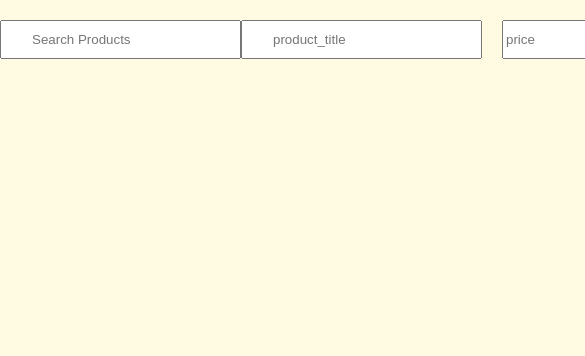
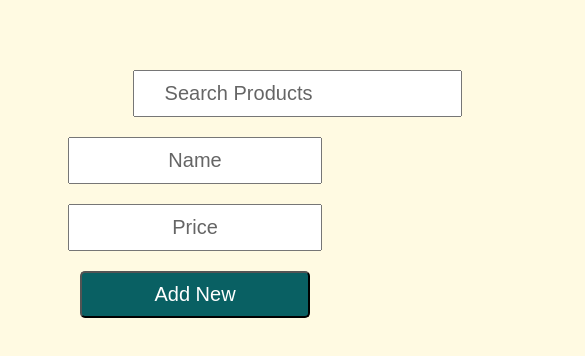
Before and after one commit to fadiramzi/giz-task07, a React (Create React App) app: page / in a window 390 px wide. Shown: the top 356 px of the page, 585 px wide, since content can reach past the window. Built offline with nearby package versions, Linux system fonts and the light colour scheme.

Commit message:
UI-responsive

```diff
--- a/src/App.css
+++ b/src/App.css
@@ -4,6 +4,12 @@ body {
   background-color: #fffae2;
   font-family: Arial, Helvetica, sans-serif;
   font-size: 16px;
+}
+.nav-bar {
+  width: 80%;
+  margin: auto;
+  padding-top: 50px;
+  padding-bottom: 40px;
 }
 .input-bar {
   display: flex;
@@ -12,20 +18,106 @@ body {
   width: 100%;
   padding-top: 20px;
 }
-.single-input {
+.single-input-left {
   padding: 10px 30px;
+  font-size: 20px;
+}
+.single-input-left::placeholder {
+  color: #656565;
+  font-size: 20px;
+}
+.single-input-right {
+  padding: 10px 10px;
+  width: 230px;
+  font-size: 20px;
+}
+.single-input-right::placeholder {
+  color: #656565;
+  font-size: 20px;
+  text-align: center;
+}
+.input-left-bar {
+  width: 40%;
 }
 .input-right-bar {
   display: flex;
   flex-direction: row;
-  gap: 20px;
-  width: 60%;
+  gap: 10px;
+}
+.input-right-bar-adjustment {
+  display: flex;
+  flex-direction: row;
+  gap: 15px;
+}
+.add-btn {
+  padding: 10px 20px;
+  width: 230px;
+  font-size: 20px;
+  background-color: #096063;
+  color: white;
+  border-radius: 5px;
+}
+.product-parent {
+  width: 80%;
+  margin: auto;
 }
 .product-parent {
   display: flex;
   flex-wrap: wrap;
-  gap: 20px;
   flex-direction: row;
+
+  row-gap: 100px;
+
+  justify-content: space-between;
+  align-items: center;
+}
+.single-product-parent {
+  display: flex;
+  flex-direction: column;
+  align-items: center;
+  width: 240px;
+  padding: 10px 20px;
+  background-color: white;
+  border-radius: 10px;
+  box-shadow: 0px 3px 6px rgb(0 0 0 / 16%);
+  position: relative;
+}
+.parent-product-type {
+  width: 100%;
+  text-align: left;
+}
+.product-type {
+  font-size: 14px;
+  color: #707070;
+}
+.parent-product-info {
+  display: flex;
+  flex-direction: row;
+  justify-content: space-between;
+  width: 100%;
+  padding: 0px;
+  margin: 0;
+}
+.parent-product-info > p {
+  margin: 0;
+  margin-bottom: 5px;
+  font-size: 16px;
+  font-weight: bold;
+}
+
+.parent-product-button {
+  background-color: black;
+  width: 100%;
+  color: white;
+  position: absolute;
+  font-size: 16px;
+  bottom: -40px;
+  padding: 10px;
+  border-radius: 0 0 10px 10px;
+}
+.price {
+  font-size: 14px;
+  color: #707070;
 }
 @keyframes App-logo-spin {
   from {
@@ -35,3 +127,18 @@ body {
     transform: rotate(360deg);
   }
 }
+
+@media screen and (max-width: 991px) {
+  .input-bar {
+    display: flex;
+    flex-direction: column;
+    gap: 20px;
+    align-items: center;
+  }
+  .input-right-bar {
+    display: flex;
+    flex-direction: column;
+    gap: 20px;
+    align-items: center;
+  }
+}
--- a/src/App.js
+++ b/src/App.js
@@ -70,26 +70,39 @@ export default class App extends Component {
   render() {
     return (
       <div>
+        <div className="nav-bar">
           <div className="input-bar">
-          <div>
+            <div className="input-left-bar">
               <Inputs
                 name="search"
                 ph="Search Products"
                 value={this.state.search_value}
                 onChange={this.onSearchChange}
-              ClassName="single-input"
+                ClassName="single-input-left"
               />
             </div>
             <div className="input-right-bar">
+              {/* <div className="input-right-bar-adjustment"> */}
               <Inputs
                 name="product_title"
-              ph="product_title"
+                ph="Name"
                 value={this.state.product_name}
                 onChange={this.ProductChange}
-              ClassName="single-input"
+                ClassName="single-input-right"
               />
-            <Inputs name="product_price" ph="price" value={this.state.product_price} onChange={this.PriceChange} />
-            <Buttons onClick={this.AddProduct} title="Add New" ClassName="someclass" />
+              <Inputs
+                name="product_price"
+                ph="Price"
+                value={this.state.product_price}
+                onChange={this.PriceChange}
+                ClassName="single-input-right"
+              />
+              {/* </div> */}
+              {/* </div> */}
+              <div className="position-product-parent">
+                <Buttons onClick={this.AddProduct} title="Add New" ClassName="add-btn" />
+              </div>
+            </div>
           </div>
         </div>
         <div className="product-parent">
--- a/src/components/Product.jsx
+++ b/src/components/Product.jsx
@@ -2,20 +2,18 @@ import React from "react";
 import image from "../img.png";
 export default function Product(props) {
   return (
-    <div>
+    <div className="single-product-parent">
       <div>
         <img src={image} alt="image" />
       </div>
-      <div>
-        <span>{props.product.type}</span>
+      <div className="parent-product-type">
+        <span className="product-type">{props.product.type}</span>
       </div>
-      <div>
+      <div className="parent-product-info">
         <p>{props.product.title}</p>
-        <p>{props.product.price}</p>
+        <p className="price">$ {props.product.price}</p>
       </div>
-      <div>
-        <button>Add to cart</button>
-      </div>
+      <button className="parent-product-button">Add to cart</button>
     </div>
   );
 }
```
Lines whose indentation alone changed are shown as unchanged.
